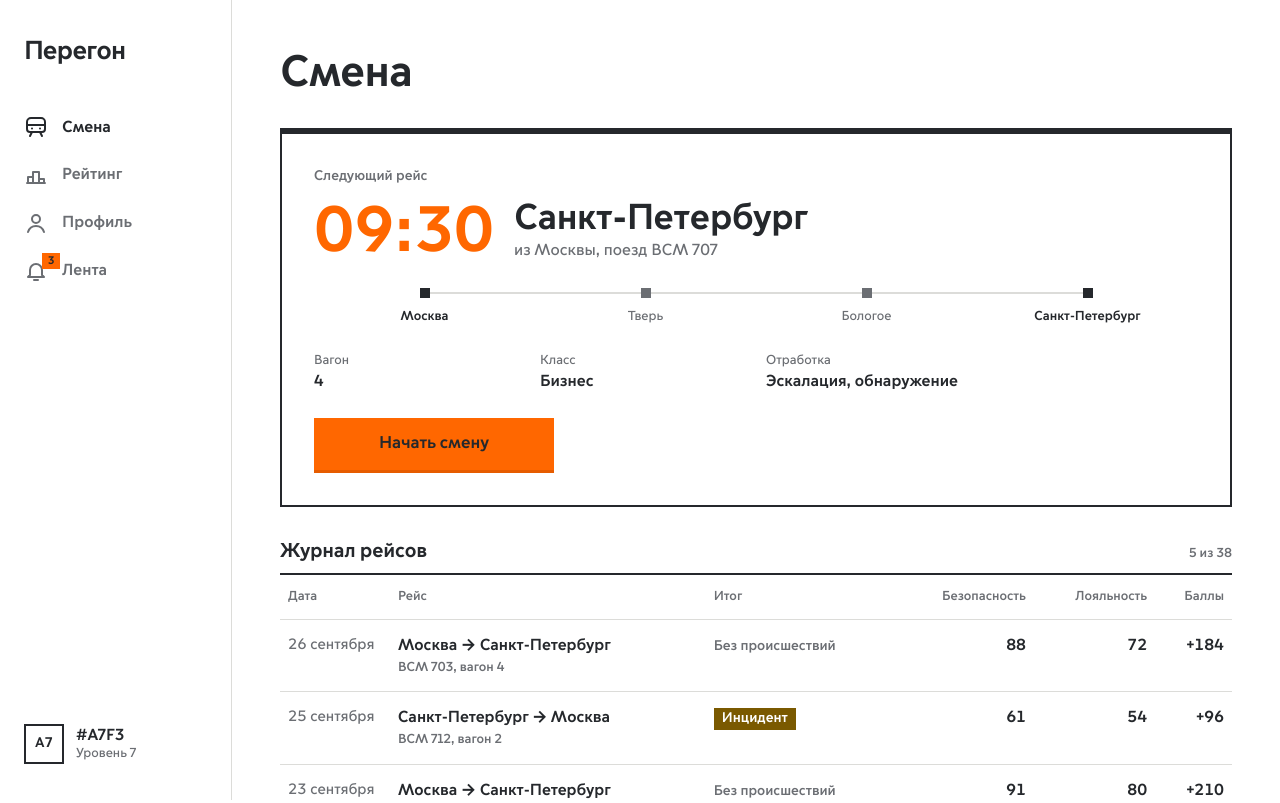
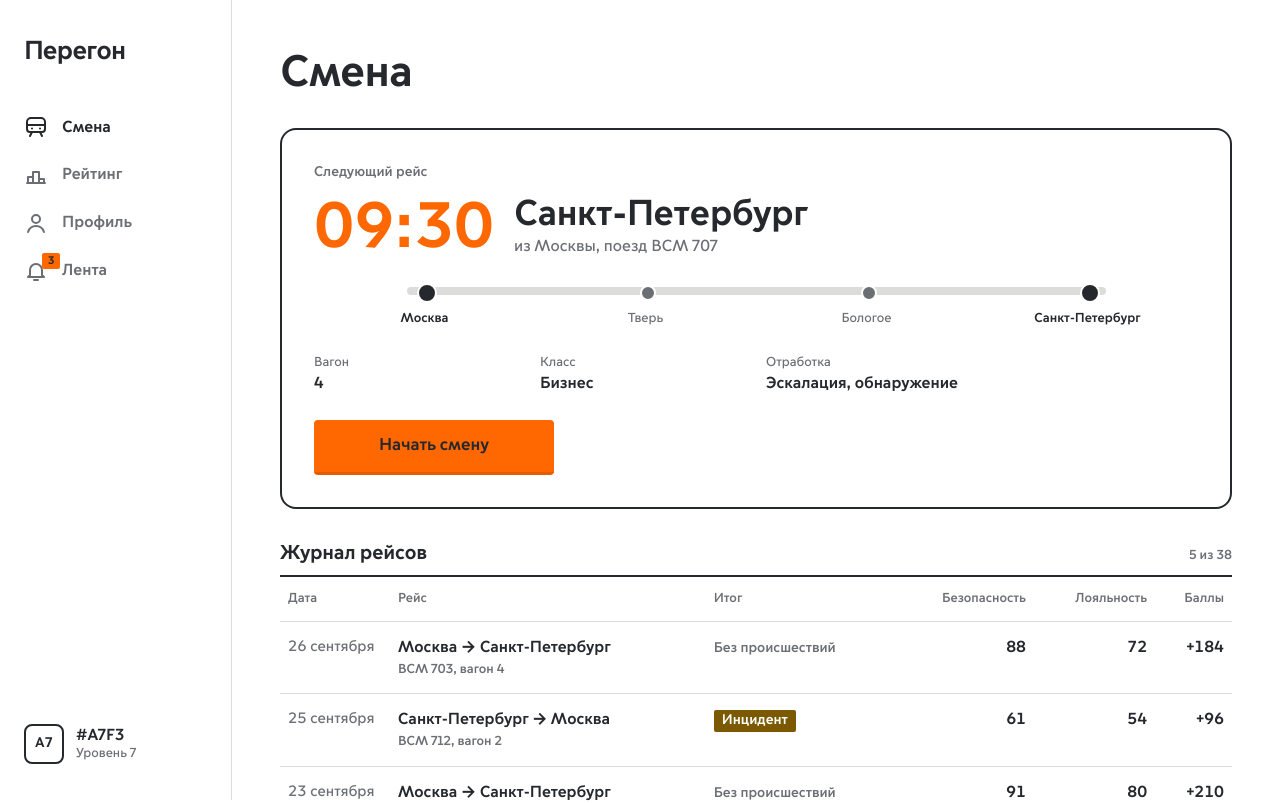
Before and after one commit to GachiL0Rd/vsm-400, a React (Vite) app in the folder Frontend/: page / in a window 1280 px wide. Shown: the top 803 px of the page. Built offline with nearby package versions, Linux system fonts and the light colour scheme; no server answers.

Commit message:
style(frontend): take the soft radius variant as the base design
The cabinet keeps the graphite sheet and rulers; rounding now grows with the role of the object (2-16px, pills for meters).

```diff
--- a/Frontend/src/components/AchievementBadge/AchievementBadge.css
+++ b/Frontend/src/components/AchievementBadge/AchievementBadge.css
@@ -4,6 +4,7 @@
   place-items: center;
   width: 52px;
   height: 52px;
+  border-radius: var(--radius-m);
 }
 
 .badge--earned {
--- a/Frontend/src/components/Avatar/Avatar.css
+++ b/Frontend/src/components/Avatar/Avatar.css
@@ -5,6 +5,7 @@
   width: 40px;
   height: 40px;
   border: 2px solid var(--ink);
+  border-radius: var(--radius-m);
   background: var(--white);
   color: var(--ink);
   font-size: 14px;
--- a/Frontend/src/components/Meter/Meter.css
+++ b/Frontend/src/components/Meter/Meter.css
@@ -1,5 +1,6 @@
 .track {
   height: 8px;
+  border-radius: var(--radius-pill);
   background: var(--cloud);
   overflow: hidden;
 }
@@ -11,6 +12,7 @@
 .track__fill {
   display: block;
   height: 100%;
+  border-radius: var(--radius-pill);
   background: var(--ink);
 }
 
--- a/Frontend/src/components/Nav/Nav.css
+++ b/Frontend/src/components/Nav/Nav.css
@@ -58,6 +58,7 @@
   right: -12px;
   min-width: 18px;
   padding: 0 4px;
+  border-radius: var(--radius-xs);
   background: var(--signal);
   color: var(--ink);
   font-size: 11px;
--- a/Frontend/src/components/Note/Note.css
+++ b/Frontend/src/components/Note/Note.css
@@ -11,6 +11,7 @@
   width: 30px;
   height: 4px;
   margin-bottom: 10px;
+  border-radius: var(--radius-pill);
   background: var(--note-color, var(--line));
 }
 
--- a/Frontend/src/components/Tag/Tag.css
+++ b/Frontend/src/components/Tag/Tag.css
@@ -19,6 +19,7 @@
 .tag--stop,
 .tag--new {
   padding: 1px 8px;
+  border-radius: var(--radius-xs);
   color: var(--white);
   font-weight: 700;
 }
--- a/Frontend/src/index.css
+++ b/Frontend/src/index.css
@@ -47,6 +47,16 @@
   --warn: #7a5900;
   --warn-line: #f0cf5a;
   --stop: #c62828;
+
+  /* Шкала скругления. Крупнее роль — больше радиус.
+     Пилюля и круг не для панелей: торцы шкал и станции схемы. */
+  --radius-xs: 2px;
+  --radius-day: 3px;
+  --radius-s: 4px;
+  --radius-m: 8px;
+  --radius-l: 16px;
+  --radius-pill: 999px;
+  --radius-round: 50%;
 
   --font: "Moscow Sans", system-ui, -apple-system, "Segoe UI", sans-serif;
 
@@ -122,6 +132,7 @@ button {
   padding: 13px 24px;
   border: 0;
   border-bottom: 3px solid var(--signal-press);
+  border-radius: var(--radius-s);
   background: var(--signal);
   color: var(--ink);
   font-size: 17px;
--- a/Frontend/src/screens/ProfileScreen/ProfileScreen.css
+++ b/Frontend/src/screens/ProfileScreen/ProfileScreen.css
@@ -20,6 +20,7 @@
 
 .streak__day {
   height: 28px;
+  border-radius: var(--radius-day);
   background: var(--cloud);
 }
 
--- a/Frontend/src/screens/RatingScreen/RatingScreen.css
+++ b/Frontend/src/screens/RatingScreen/RatingScreen.css
@@ -5,6 +5,7 @@
   margin: 0;
   padding: 0;
   border: 2px solid var(--ink);
+  border-radius: var(--radius-s);
 }
 
 .segmented__item {
@@ -19,6 +20,15 @@
 
 .segmented__item + .segmented__item {
   border-left: 2px solid var(--ink);
+}
+
+/* Первый ребёнок поля — legend, не кнопка. */
+.segmented__item:first-of-type {
+  border-radius: var(--radius-xs) 0 0 var(--radius-xs);
+}
+
+.segmented__item:last-of-type {
+  border-radius: 0 var(--radius-xs) var(--radius-xs) 0;
 }
 
 .segmented__item:hover {
@@ -95,8 +105,11 @@
 .board__row--me::before {
   content: "";
   position: absolute;
-  inset: 0 auto 0 0;
+  top: 12px;
+  bottom: 12px;
+  left: 0;
   width: 4px;
+  border-radius: var(--radius-pill);
   background: var(--signal);
 }
 
--- a/Frontend/src/screens/ShiftScreen/ShiftScreen.css
+++ b/Frontend/src/screens/ShiftScreen/ShiftScreen.css
@@ -5,8 +5,9 @@
   flex-direction: column;
   gap: 24px;
   padding: 24px 20px;
+  /* Ровная рамка: толстая верхняя кромка ломает угол при скруглении. */
   border: 2px solid var(--ink);
-  border-top-width: 6px;
+  border-radius: var(--radius-l);
   background: var(--white);
 }
 
@@ -83,37 +84,46 @@
 .line__stop {
   position: relative;
   flex: 1;
-  padding-top: 20px;
+  padding-top: 26px;
   color: var(--iron);
   font-size: 13px;
   text-align: center;
 }
 
+/* Сегменты стыкуются встык. Снаружи — торцы пилюли, на 10px дальше круга станции. */
 .line__stop::before {
   content: "";
   position: absolute;
-  top: 5px;
+  top: 4px;
   left: 0;
   right: 0;
-  height: 2px;
+  height: 8px;
   background: var(--line);
 }
 
+.line__stop + .line__stop::before {
+  left: -1px;
+}
+
 .line__stop:first-child::before {
-  left: 50%;
+  left: calc(50% - 18px);
+  border-radius: var(--radius-pill) 0 0 var(--radius-pill);
 }
 
 .line__stop:last-child::before {
-  right: 50%;
+  right: calc(50% - 18px);
+  border-radius: 0 var(--radius-pill) var(--radius-pill) 0;
 }
 
 .line__stop::after {
   content: "";
   position: absolute;
-  top: 1px;
-  left: calc(50% - 5px);
-  width: 10px;
-  height: 10px;
+  top: 2px;
+  left: calc(50% - 6px);
+  width: 12px;
+  height: 12px;
+  border: 2px solid var(--white);
+  border-radius: var(--radius-round);
   background: var(--iron);
 }
 
@@ -125,6 +135,10 @@
 
 .line__stop:first-child::after,
 .line__stop:last-child::after {
+  top: 0;
+  left: calc(50% - 8px);
+  width: 16px;
+  height: 16px;
   background: var(--ink);
 }
 
```
Also changed, not shown: Frontend/public/favicon.svg.
